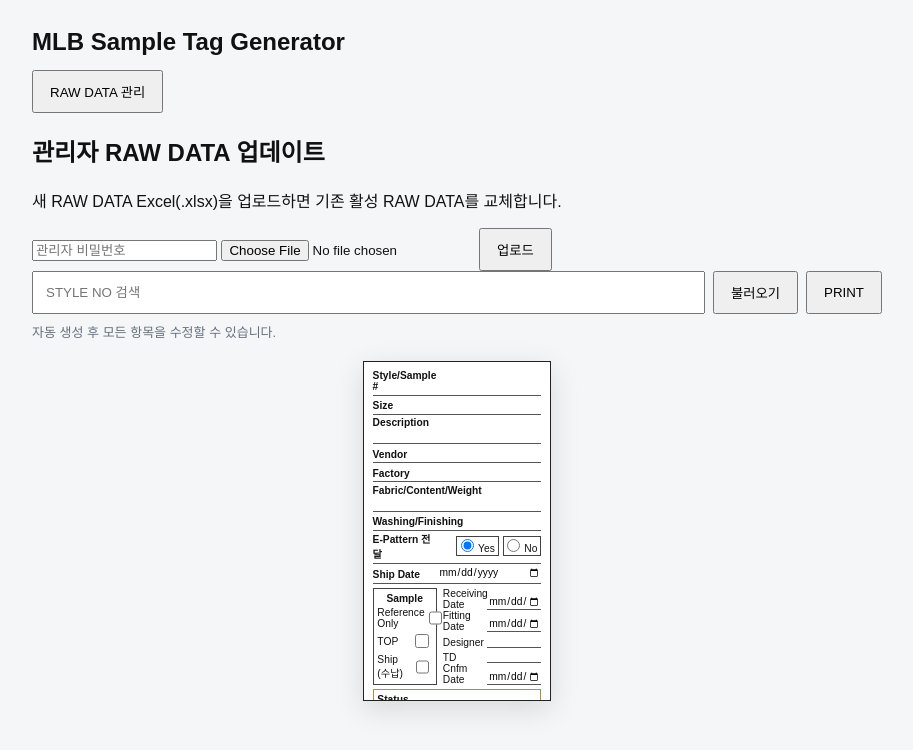
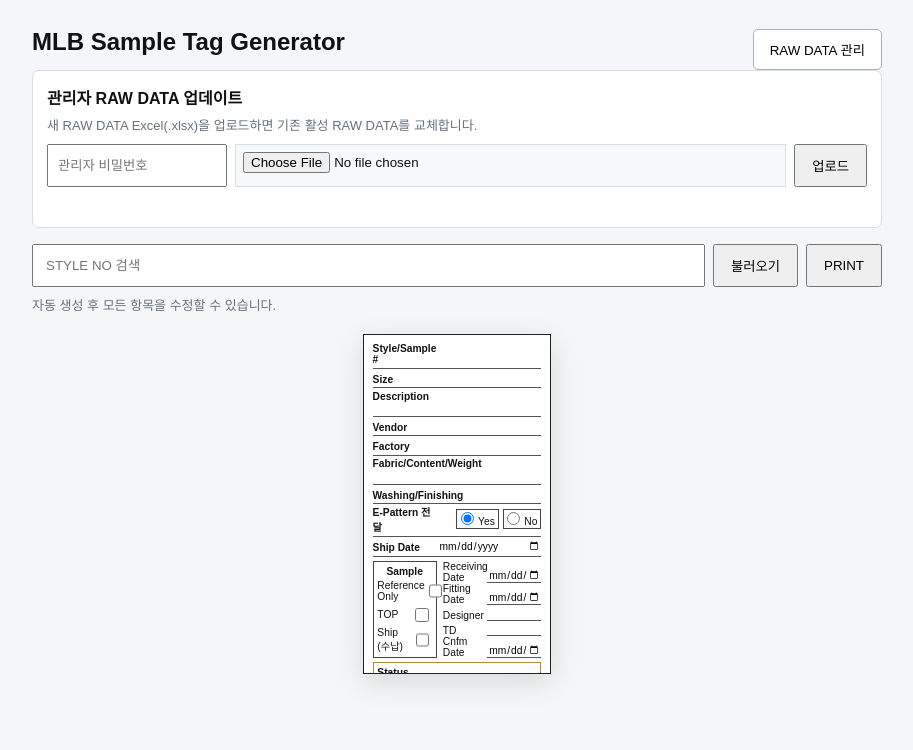
Before and after one commit to Oscar-Park6974/mlb_sample-tag, a plain HTML site: page app/static/index.html in a window 1280 px wide. Both pictures are taken after a click on the button "RAW DATA 관리". Shown: the whole page, without its empty margins (183-1096 px from the left). Drawn offline with Linux system fonts and the light colour scheme; no server answers.

Commit message:
Style admin RAW DATA upload panel

```diff
--- a/app/static/styles.css
+++ b/app/static/styles.css
@@ -3,22 +3,22 @@
 body { margin: 0; background: #f4f6f8; }
 .shell { padding: 28px; }
 .toolbar { max-width: 850px; margin: 0 auto 20px; }
+.title-row { display:flex; justify-content:space-between; align-items:center; gap:12px; }
 h1 { margin: 0 0 14px; font-size: 24px; }
-.search-row { display: flex; gap: 8px; }
+h2 { margin:0 0 6px; font-size:16px; }
+.search-row, .admin-row { display: flex; gap: 8px; }
 .search-row input { flex: 1; min-width: 220px; padding: 10px 12px; }
 button { padding: 10px 16px; cursor: pointer; }
+button.secondary { background:#fff; border:1px solid #aab3bd; border-radius:5px; }
+.admin-panel { margin:0 0 16px; padding:14px; background:#fff; border:1px solid #d8dee5; border-radius:7px; }
+.admin-panel.hidden { display:none; }
+.admin-panel p { margin:0 0 10px; color:#65717d; font-size:13px; }
+.admin-row input[type="password"] { width:180px; padding:9px; }
+.admin-row input[type="file"] { flex:1; padding:7px; background:#f7f8fa; border:1px solid #d8dee5; }
+.upload-status { min-height:18px; margin-top:8px; font-size:13px; font-weight:600; }
 .hint { margin: 8px 0 0; color: #65717d; font-size: 13px; }
 .tag-wrap { display: flex; justify-content: center; }
-.sample-tag {
-  width: 50mm;
-  height: 90mm;
-  background: #fff;
-  border: 1px solid #222;
-  padding: 2.2mm 2.4mm;
-  box-shadow: 0 8px 28px rgba(0,0,0,.12);
-  overflow: hidden;
-  font-size: 7.7pt;
-}
+.sample-tag { width: 50mm; height: 90mm; background: #fff; border: 1px solid #222; padding: 2.2mm 2.4mm; box-shadow: 0 8px 28px rgba(0,0,0,.12); overflow: hidden; font-size: 7.7pt; }
 .line { display: grid; grid-template-columns: 39% 61%; min-height: 5.1mm; align-items: end; border-bottom: .25mm solid #555; }
 .line label { padding: 0 1mm .65mm 0; font-weight: 600; }
 .line input, .line textarea { width: 100%; border: 0; outline: 0; padding: 0 0 .65mm 0; font: inherit; resize: none; background: transparent; }
@@ -38,12 +38,5 @@
 .status-row { display: grid; grid-template-columns: 29% 71%; border: .35mm solid #b58b37; min-height: 5.5mm; align-items: center; margin-top: 1mm; }
 .status-row label { padding-left: 1mm; font-weight: 600; }
 .status-row input { border: 0; outline: 0; width: 100%; font: inherit; background: transparent; }
-
 @page { size: 50mm 90mm; margin: 0; }
-@media print {
-  html, body { width: 50mm; height: 90mm; margin: 0; padding: 0; background: #fff; }
-  .no-print { display: none !important; }
-  .shell, .tag-wrap { margin: 0; padding: 0; display: block; }
-  .sample-tag { width: 50mm; height: 90mm; border: 0; box-shadow: none; margin: 0; }
-  input, textarea { color: #000 !important; -webkit-text-fill-color: #000 !important; }
-}
+@media print { html, body { width: 50mm; height: 90mm; margin: 0; padding: 0; background: #fff; } .no-print { display: none !important; } .shell, .tag-wrap { margin: 0; padding: 0; display: block; } .sample-tag { width: 50mm; height: 90mm; border: 0; box-shadow: none; margin: 0; } input, textarea { color: #000 !important; -webkit-text-fill-color: #000 !important; } }
```
